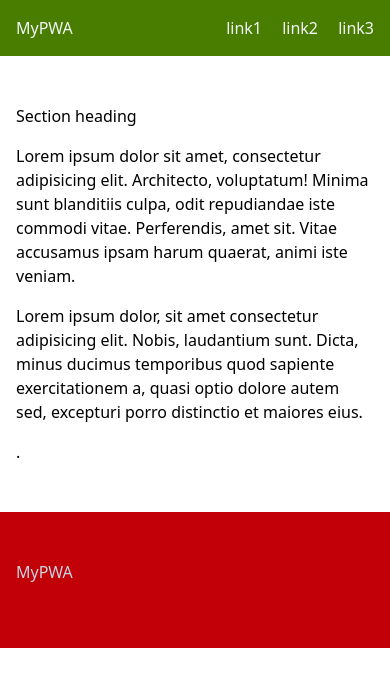
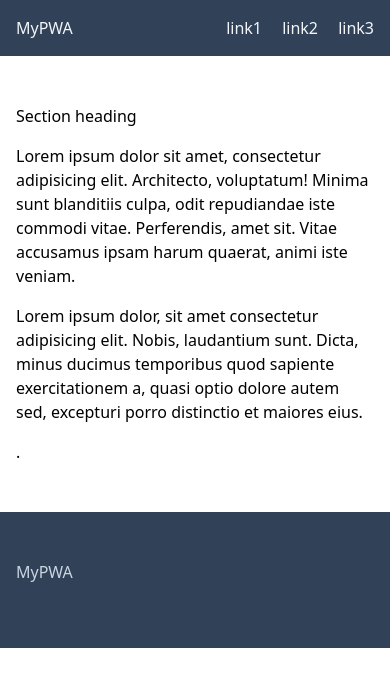
Before and after one commit to tamisweitzer/my_pwa, a website: page index.html in a window 390 px wide. Drawn offline with Linux system fonts and the light colour scheme.

Commit message:
Set the colors of the header and footer back to slate. The live version of the pwa is aggressively cached between the pwa cache and cloudflare's cache, and the iphone's cache

```diff
--- a/app-components.js
+++ b/app-components.js
@@ -2,7 +2,7 @@
 class Header extends HTMLElement {
   connectedCallback() {
     this.innerHTML = `
-    <header class="p-4 bg-lime-700 text-slate-100 flex flex-row justify-between">
+    <header class="p-4 bg-slate-700 text-slate-100 flex flex-row justify-between">
       <h1><a href="/">MyPWA</a></h1>
       <nav>
         <a href="link1.html" class="ml-4">link1</a>
@@ -16,7 +16,7 @@ class Header extends HTMLElement {
 class Footer extends HTMLElement {
   connectedCallback() {
     this.innerHTML = `
-     <footer class="px-4 py-12 bg-red-700 text-slate-300">
+     <footer class="px-4 py-12 bg-slate-700 text-slate-300">
       <p>MyPWA</p>
     </footer>
     `;
```
Also changed, not shown: output.css.
